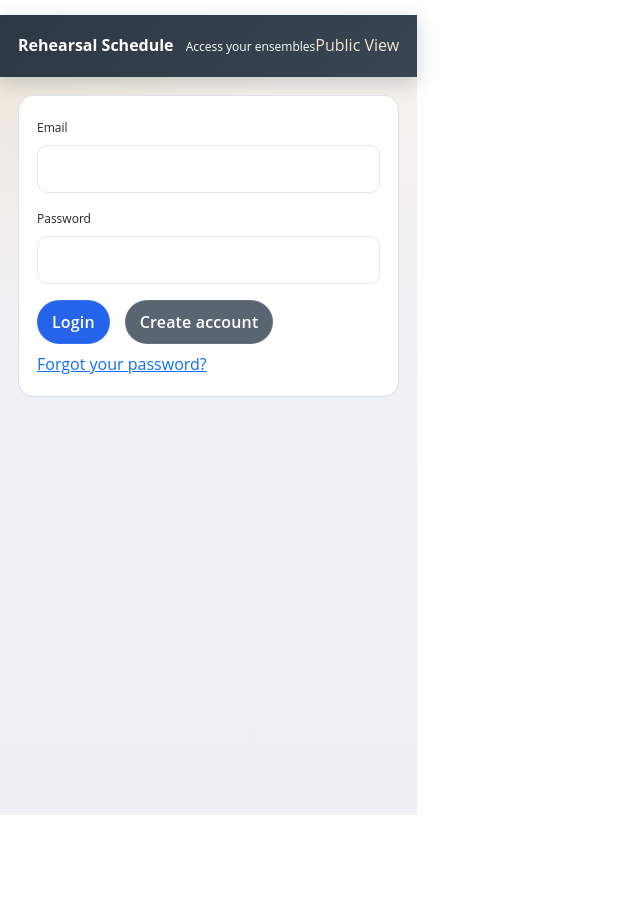
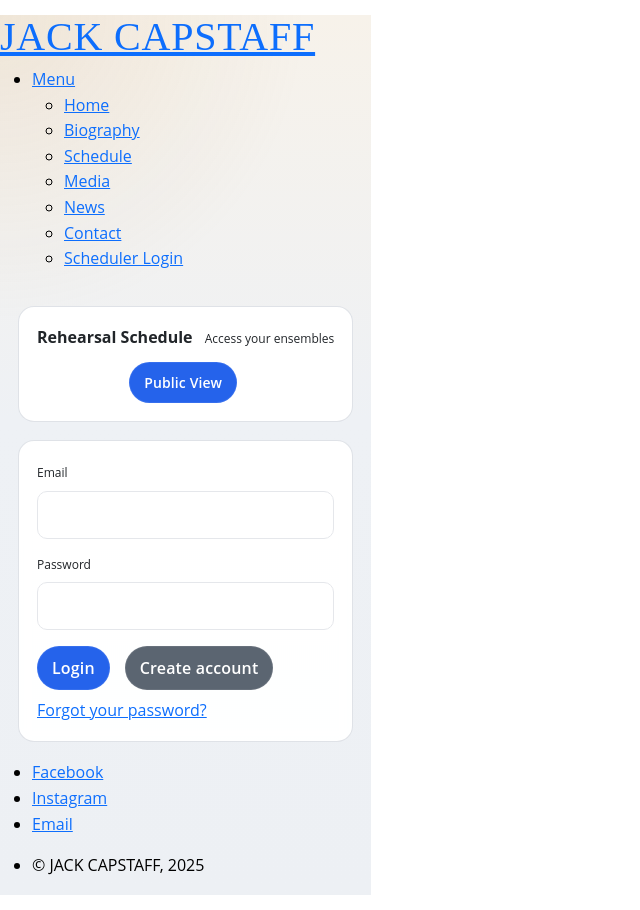
Before and after one commit to JackCapstaff/rehearsal_schedule, a Flask app: page /login?next=/admin/s/1/audit in a window 1280 px wide. Shown: the whole page, without its empty margins (0-640 px from the left). Before the commit the page ends 815 px from the top, so only its background shows below. Run offline with Flask 3, Linux system fonts and the light colour scheme; some libraries are stand-ins or nearby versions.

Commit message:
Use site header menu and footer in scheduler shell

```diff
--- a/static/style.css
+++ b/static/style.css
@@ -37,21 +37,29 @@
   line-height: 1.1;
 }
 
-header {
-  background: linear-gradient(135deg, #2e3842 0%, #394553 100%);
-  color: #fff;
-  box-shadow: 0 6px 20px rgba(36, 48, 63, 0.22);
-}
-
-header a {
-  color: #f4e6cf;
-  text-decoration: none;
+#page-wrapper {
+  min-height: 100vh;
 }
 
 .wrap {
   max-width: 1800px;
   margin: 0 auto;
   padding: 18px;
+}
+
+.scheduler-topbar {
+  display: flex;
+  align-items: center;
+  justify-content: space-between;
+  gap: 12px;
+  flex-wrap: wrap;
+}
+
+.scheduler-topbar__actions {
+  display: flex;
+  align-items: center;
+  gap: 8px;
+  flex-wrap: wrap;
 }
 
 .card {
--- a/templates/base.html
+++ b/templates/base.html
@@ -4,47 +4,90 @@
   <meta charset="utf-8" />
   <meta name="viewport" content="width=device-width, initial-scale=1" />
   <title>{{ title or "Rehearsal Schedule" }}</title>
+  <link rel="stylesheet" href="/assets/css/main.css" />
+  <noscript><link rel="stylesheet" href="/assets/css/noscript.css" /></noscript>
   <link href="https://cdn.jsdelivr.net/npm/bootstrap@5.3.0/dist/css/bootstrap.min.css" rel="stylesheet">
   <link rel="stylesheet" href="https://cdn.jsdelivr.net/npm/bootstrap-icons@1.11.0/font/bootstrap-icons.css">
   <link rel="stylesheet" href="{{ url_for('static', filename='style.css') }}">
 </head>
-<body>
-  <header>
-    <div class="wrap" style="display:flex; align-items:center; justify-content:space-between;">
-      <div><strong>Rehearsal Schedule</strong> <span class="small" style="margin-left:8px;">{{ subtitle or "" }}</span></div>
-      <div style="display:flex; align-items:center; gap:12px;">
+<body class="is-preload">
+  <div id="page-wrapper">
+    <header id="header">
+      <h1><a href="/index.html">JACK CAPSTAFF</a></h1>
+      <nav id="nav">
+        <ul>
+          <li class="special">
+            <a href="#menu" class="menuToggle"><span>Menu</span></a>
+            <div id="menu">
+              <ul>
+                <li><a href="/index.html">Home</a></li>
+                <li><a href="/Biography.html">Biography</a></li>
+                <li><a href="/schedule">Schedule</a></li>
+                <li><a href="/Media.html">Media</a></li>
+                <li><a href="/News.html">News</a></li>
+                <li><a href="/Contact.html">Contact</a></li>
                 {% if user %}
-          <div style="display:flex; align-items:center; gap:8px;">
-            <div style="text-align:right;">
-              <div style="font-size:13px;">{{ user.email }}</div>
+                  <li><a href="{{ url_for('my_view') }}">My Rehearsal Schedules</a></li>
                   {% if user.is_admin %}
-                <div class="small" style="opacity:0.8;">Admin access enabled</div>
+                    <li><a href="{{ url_for('admin_home') }}">Scheduler Admin</a></li>
+                  {% endif %}
+                  <li><a href="{{ url_for('logout_view') }}">Logout</a></li>
+                {% else %}
+                  <li><a href="{{ url_for('login_view') }}">Scheduler Login</a></li>
+                {% endif %}
+              </ul>
+            </div>
+          </li>
+        </ul>
+      </nav>
+    </header>
+
+    <div class="wrap">
+      <div class="card scheduler-topbar">
+        <div class="scheduler-topbar__title">
+          <strong>Rehearsal Schedule</strong>
+          {% if subtitle %}
+            <span class="small" style="margin-left:8px;">{{ subtitle }}</span>
           {% endif %}
         </div>
+        <div class="scheduler-topbar__actions">
+          {% if user %}
+            <span class="small">{{ user.email }}</span>
             {% if user.is_admin %}
-              <a href="{{ url_for('admin_home') }}" class="btn btn-sm" style="padding:4px 10px; background:#374151;">
-                <i class="bi bi-gear"></i> Admin
-              </a>
+              <a href="{{ url_for('admin_home') }}" class="btn btn-sm"><i class="bi bi-gear"></i> Admin</a>
             {% endif %}
-            <a href="{{ url_for('logout_view') }}" class="btn btn-sm" style="padding:4px 10px; background:#374151;">
-              <i class="bi bi-box-arrow-right"></i> Logout
-            </a>
-          </div>
+            <a href="{{ url_for('logout_view') }}" class="btn btn-sm"><i class="bi bi-box-arrow-right"></i> Logout</a>
           {% else %}
-          <a href="{{ url_for('my_view') }}">Public View</a>
+            <a href="{{ url_for('my_view') }}" class="btn btn-sm">Public View</a>
           {% endif %}
           {% if edit_link %}
-          <span class="small" style="margin:0 8px;">|</span>
-          <a href="{{ edit_link }}">Edit</a>
+            <a href="{{ edit_link }}" class="btn btn-sm secondary">Edit</a>
           {% endif %}
         </div>
       </div>
-  </header>
 
-  <div class="wrap">
       {% block content %}{% endblock %}
     </div>
 
+    <footer id="footer">
+      <ul class="icons">
+        <li><a href="https://www.facebook.com/JackCapstaffMD" class="icon brands fa-facebook-f"><span class="label">Facebook</span></a></li>
+        <li><a href="https://www.instagram.com/jack_capstaff/" class="icon brands fa-instagram"><span class="label">Instagram</span></a></li>
+        <li><a href="mailto:jack@jackcapstaff.com" class="icon solid fa-envelope"><span class="label">Email</span></a></li>
+      </ul>
+      <ul class="copyright">
+        <li>&copy; JACK CAPSTAFF, 2025</li>
+      </ul>
+    </footer>
+  </div>
+
+  <script src="/assets/js/jquery.min.js"></script>
+  <script src="/assets/js/jquery.scrollex.min.js"></script>
+  <script src="/assets/js/jquery.scrolly.min.js"></script>
+  <script src="/assets/js/browser.min.js"></script>
+  <script src="/assets/js/breakpoints.min.js"></script>
+  <script src="/assets/js/util.js"></script>
+  <script src="/assets/js/main.js"></script>
   <script src="https://cdn.jsdelivr.net/npm/bootstrap@5.3.0/dist/js/bootstrap.bundle.min.js"></script>
 </body>
 </html>
```
Lines whose indentation alone changed are shown as unchanged.
